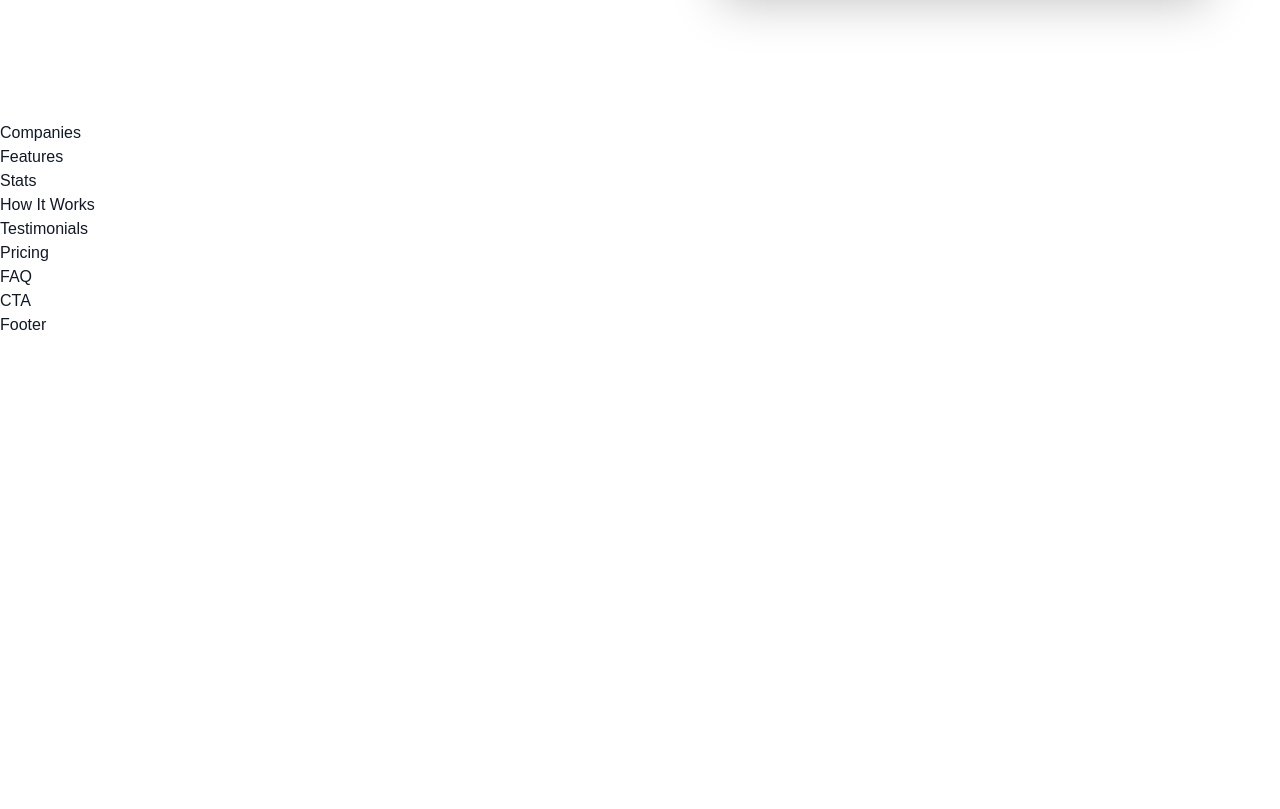
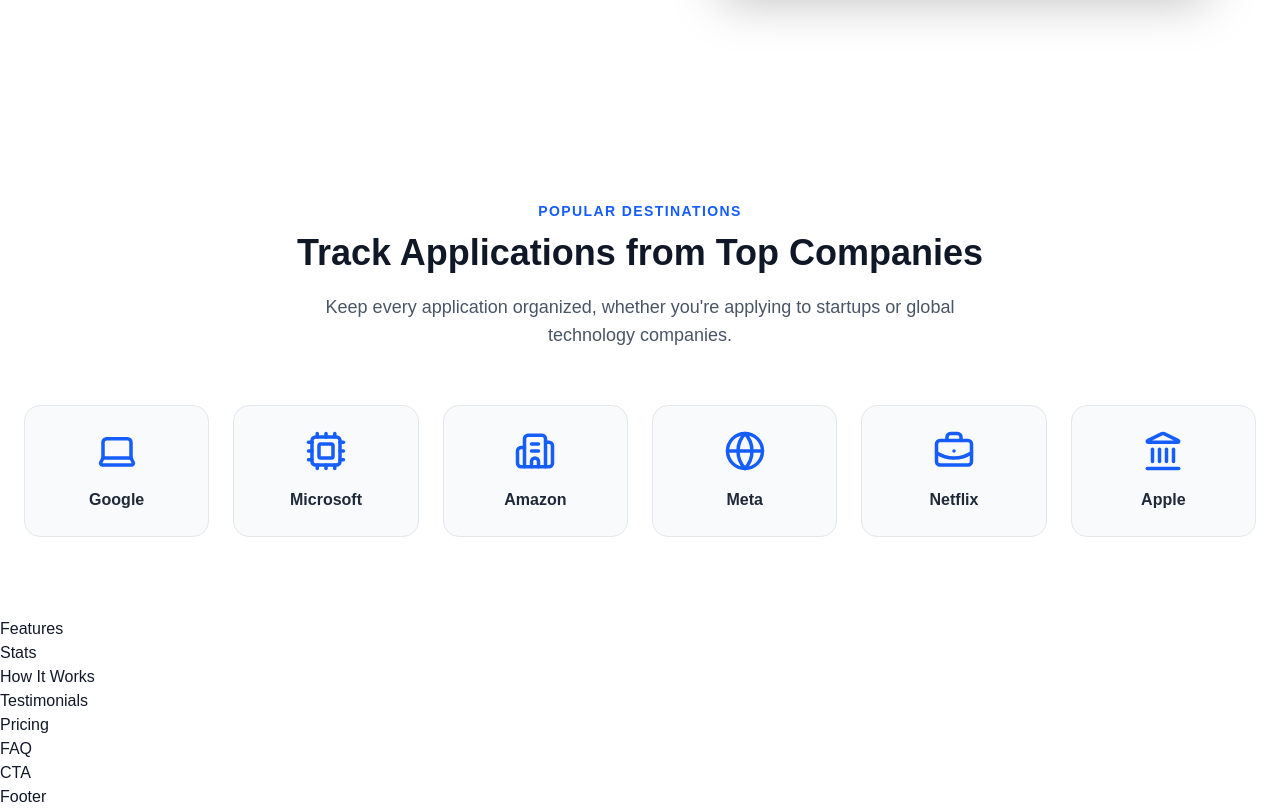
Before and after one commit to Danny-77-bot/job-application-tracker, a Next.js app: page / in a window 1280 px wide. Shown: the part 680-1489 px from the top of the page. Before the commit the page ends 1017 px from the top, so only its background shows below. Built offline with nearby package versions, Linux system fonts and the light colour scheme.

Commit message:
feat: add trusted companies section

```diff
--- a/components/landing/Companies.tsx
+++ b/components/landing/Companies.tsx
@@ -1,6 +1,86 @@
-export default function Companies
-() {
-  return <div>
-    Companies
-  </div>;
+import {
+  Building2,
+  BriefcaseBusiness,
+  Landmark,
+  Laptop,
+  Globe,
+  Cpu,
+} from "lucide-react";
+
+const companies = [
+  {
+    name: "Google",
+    icon: Laptop,
+  },
+  {
+    name: "Microsoft",
+    icon: Cpu,
+  },
+  {
+    name: "Amazon",
+    icon: Building2,
+  },
+  {
+    name: "Meta",
+    icon: Globe,
+  },
+  {
+    name: "Netflix",
+    icon: BriefcaseBusiness,
+  },
+  {
+    name: "Apple",
+    icon: Landmark,
+  },
+];
+
+export default function Companies() {
+  return (
+    <section className="bg-white py-20">
+      <div className="mx-auto max-w-7xl px-6">
+
+        <div className="text-center">
+
+          <p className="text-sm font-semibold uppercase tracking-widest text-blue-600">
+            Popular Destinations
+          </p>
+
+          <h2 className="mt-3 text-4xl font-bold text-gray-900">
+            Track Applications from Top Companies
+          </h2>
+
+          <p className="mx-auto mt-5 max-w-2xl text-lg text-gray-600">
+            Keep every application organized, whether you're applying
+            to startups or global technology companies.
+          </p>
+
+        </div>
+
+        <div className="mt-14 grid grid-cols-2 gap-6 md:grid-cols-3 lg:grid-cols-6">
+
+          {companies.map((company) => {
+            const Icon = company.icon;
+
+            return (
+              <div
+                key={company.name}
+                className="flex flex-col items-center rounded-2xl border border-gray-200 bg-gray-50 p-6 transition hover:-translate-y-1 hover:shadow-lg"
+              >
+                <Icon
+                  size={42}
+                  className="mb-4 text-blue-600"
+                />
+
+                <h3 className="font-semibold text-gray-800">
+                  {company.name}
+                </h3>
+              </div>
+            );
+          })}
+
+        </div>
+
+      </div>
+    </section>
+  );
 }
```
